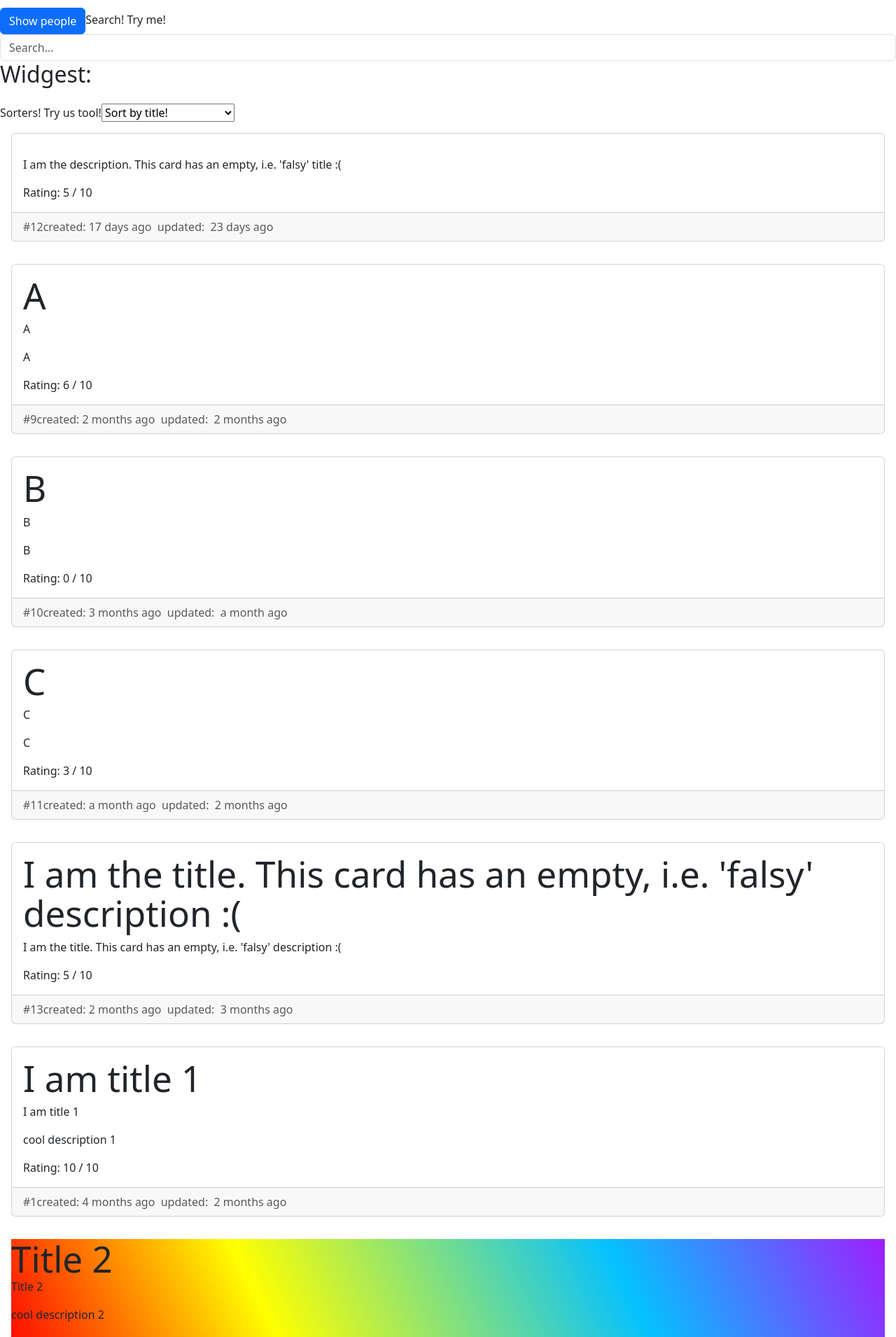
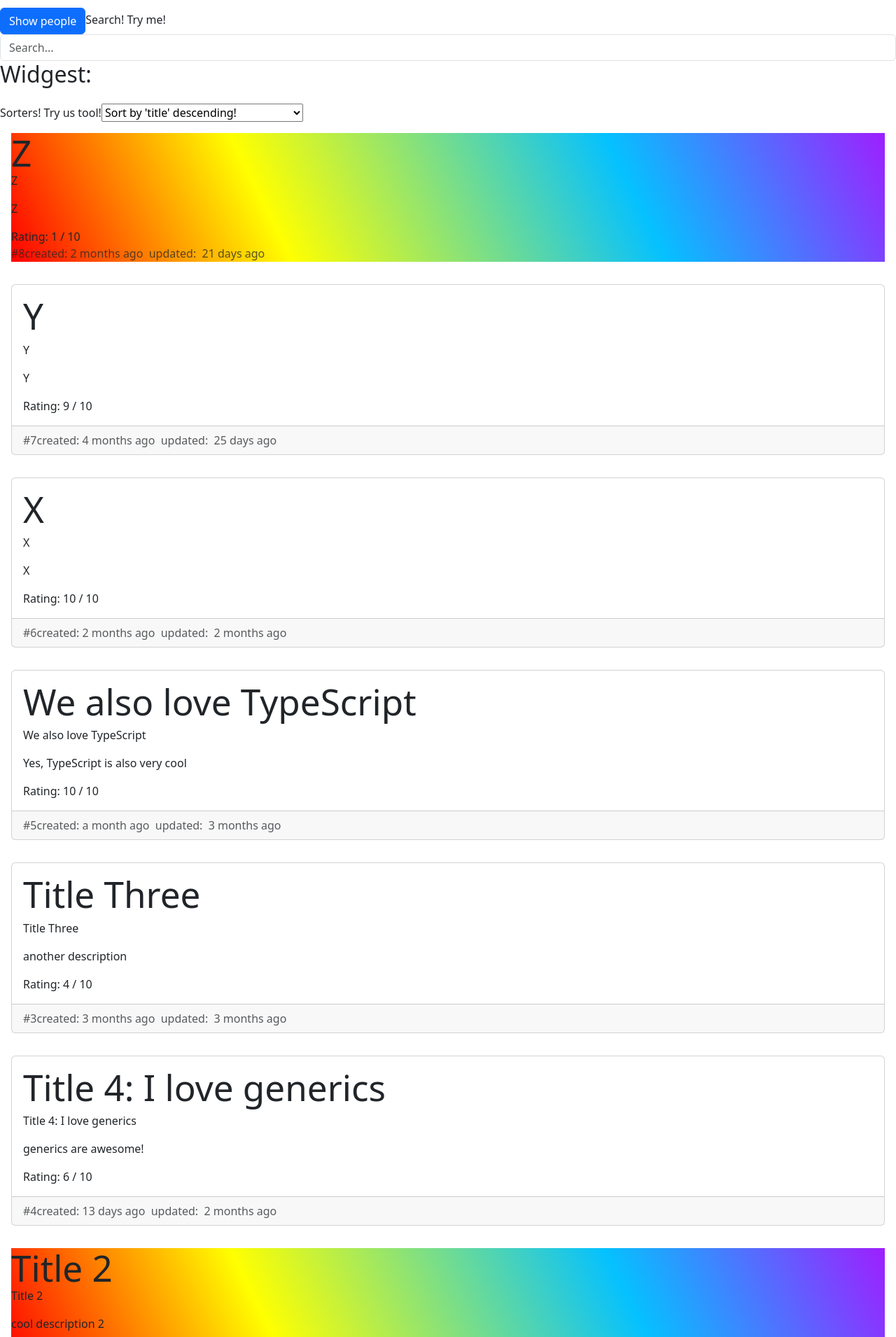
Before and after one commit to Cesar90/generic-search-sorting-filtering, a React (Vite) app: page / in a window 1280 px wide. Shown: the top 1910 px of the page at 70% size. Built offline with nearby package versions, Linux system fonts and the light colour scheme.

Commit message:
Adding Ascending and Descending Functionality to our sorter component

```diff
--- a/src/App.tsx
+++ b/src/App.tsx
@@ -14,8 +14,8 @@
 function App() {
   const [query, setQuery] = useState<string>("");
   const [showPeople, setShowPeople] = useState<boolean>(false);
-  const [widgetSortProperty, setWidgetSortProperty] = useState<IProperty<IWidget>>({ property: "title" });
-  const [peopleSortProperty, setPeopleSortProperty] = useState<IProperty<IPerson>>({ property: "firstName" });
+  const [widgetSortProperty, setWidgetSortProperty] = useState<IProperty<IWidget>>({ property: "title", isDescending: true });
+  const [peopleSortProperty, setPeopleSortProperty] = useState<IProperty<IPerson>>({ property: "firstName", isDescending: true });
   const buttonText = showPeople ? "Show widgets" : "Show people";
 
   return (
@@ -31,12 +31,12 @@
       {!showPeople && (<>
         <h2>Widgest:</h2>
         <Sorters
-          setProperty={(property) => setWidgetSortProperty({ property })}
+          setProperty={(propertyType) => setWidgetSortProperty(propertyType)}
           object={widgets[0]} />
         {widgets
           .filter(
             (widget) => genericSearch(widget, ["title", "description"], query, false))
-          .sort((a, b) => genericSort(a, b, widgetSortProperty.property))
+          .sort((a, b) => genericSort(a, b, widgetSortProperty))
           .map(widget => {
             return (
               <WidgetRenderer {...widget} />
@@ -47,11 +47,11 @@
       {showPeople && <>
         <h2>People:</h2>
         <Sorters
-          setProperty={(property) => setPeopleSortProperty({ property })}
+          setProperty={(propertyType) => setPeopleSortProperty(propertyType)}
           object={people[0]} />
         {people
           .filter((person) => genericSearch(person, ["firstName", "lastName", "eyeColor"], query, false))
-          .sort((a, b) => genericSort(a, b, peopleSortProperty.property))
+          .sort((a, b) => genericSort(a, b, peopleSortProperty))
           .map(person => {
             return (
               <PeopleRenderer {...person} />
--- a/src/components/Sorters.tsx
+++ b/src/components/Sorters.tsx
@@ -1,9 +1,13 @@
 // type Props<T> = {
 //     object: T
+
+import React from "react";
+import IProperty from "../interfaces/IProperty";
+
 // }
 interface ISortersProps<T> {
     object: T;
-    setProperty: (property: Extract<keyof T, string | Date | number>) => void
+    setProperty: (propertyType: IProperty<T>) => void
 }
 
 export default function Sorters<T>({ object, setProperty }: ISortersProps<T>) {
@@ -19,15 +23,27 @@
             <select
                 id="sorters"
                 className="custom-select"
-                onChange={(event) => setProperty(event.target.value as any)}
+                onChange={(event) => {
+                    const values = event.target.value.split("-");
+                    if (values.length === 2) {
+                        setProperty({
+                            property: values[0] as any,
+                            isDescending: values[1] === "true"
+                        })
+                    }
+                }}
             >
-                {Object.keys(objectI).map(key => {
+                {Object.keys(objectI).map((key) => {
                     return (
-                        <option
-                            key={key} value={key}
-                        >
-                            Sort by {key}!
-                        </option>)
+                        <React.Fragment key={key}>
+                            <option key={`${key}-true`} value={`${key}-true`}>
+                                Sort by '{key}' descending!
+                            </option>
+                            <option key={`${key}-false`} value={`${key}-false`}>
+                                Sort by '{key}' ascending!
+                            </option>
+                        </React.Fragment>
+                    );
                 })}
 
             </select>
--- a/src/interfaces/IProperty.ts
+++ b/src/interfaces/IProperty.ts
@@ -1,3 +1,4 @@
 export default interface IProperty<T> {
     property: keyof T;
+    isDescending: boolean;
 }
--- a/src/utils/genericSort.ts
+++ b/src/utils/genericSort.ts
@@ -1,4 +1,8 @@
-export default function genericSort<T>(a: T, b: T, property: keyof T) {
+import IProperty from "../interfaces/IProperty";
+
+export default function genericSort<T>(a: T, b: T, properties: IProperty<T>) {
+    const { property, isDescending } = properties;
+    const result = () => {
         if (a[property] > b[property]) {
             return 1;
         }
@@ -7,3 +11,5 @@
         }
         return 0;
     }
+    return isDescending ? result() * -1 : result();
+}
```
Lines whose indentation alone changed are shown as unchanged.
